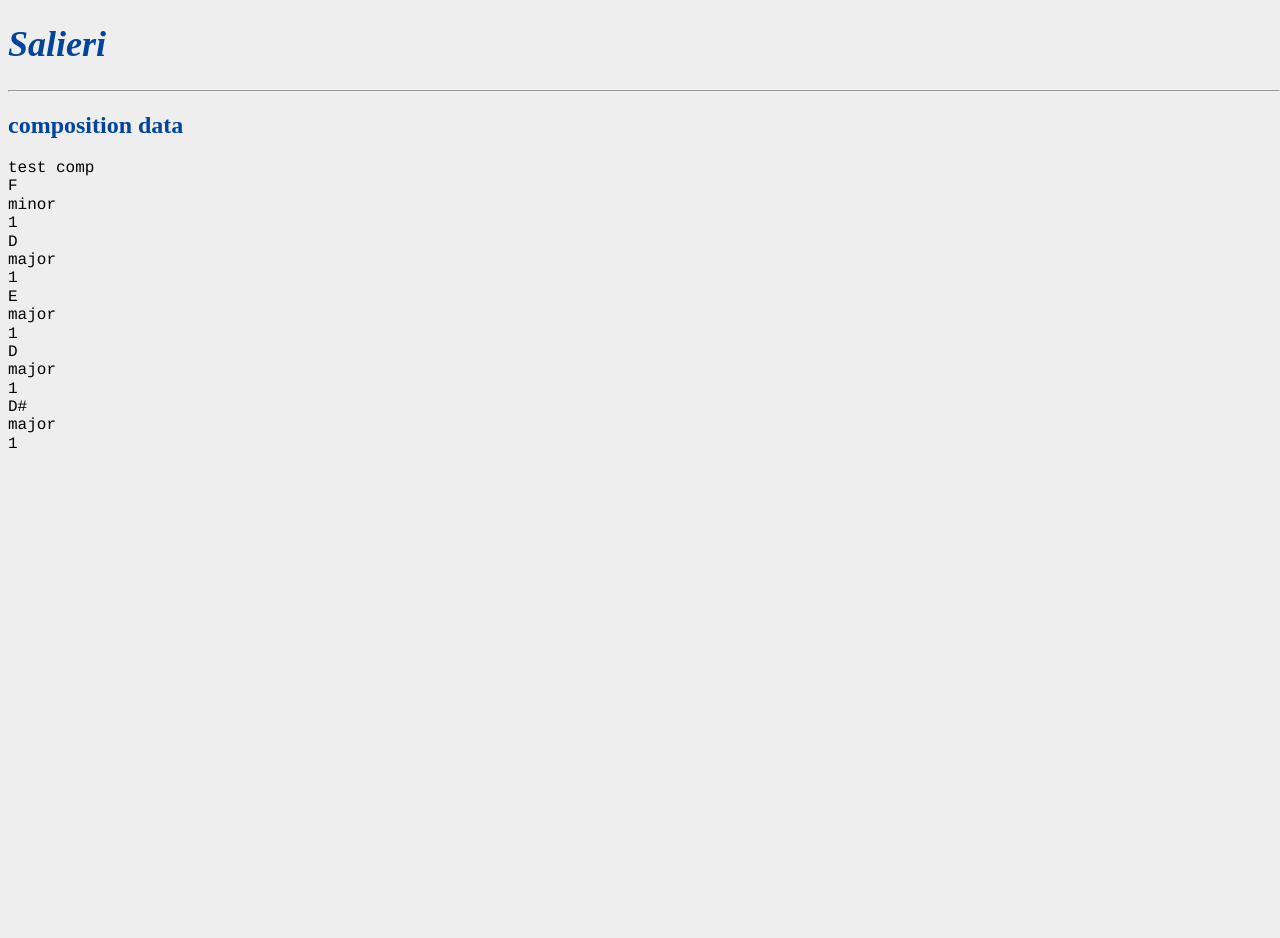
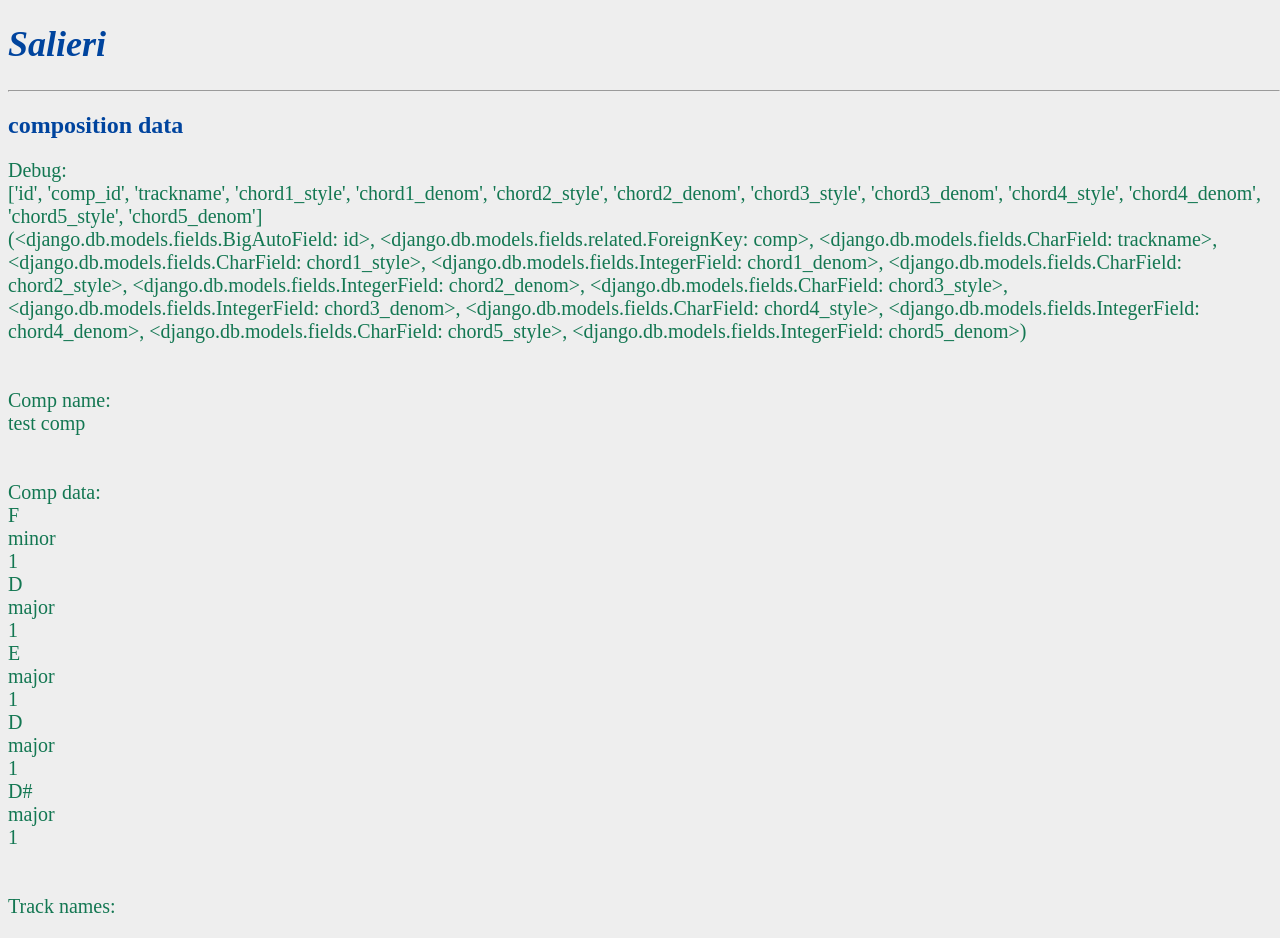
Before and after one commit to logandouglass/salieri-midi, a Django app: page /generation/magic/1 in a window 1280 px wide. Before the commit the page ends 448 px from the top, so only its background shows below. Run offline with Django 4.2, Linux system fonts and the light colour scheme; data comes from the database, SQL or seed files in the repository; both versions use the stored data as it was after the commit.

Commit message:
semi-final commit

```diff
--- a/generation/templates/generation/datatest.html
+++ b/generation/templates/generation/datatest.html
@@ -12,10 +12,21 @@
     <H1 class="calisto dark-blue i f2"> Salieri </H1>
     <hr class = "bg-green">
     <H2 class = "calisto dark-blue f3"> composition data </H2>
-    <p class = courier class = "mt3">
+    <p class = "roboto f4 dark-green" class = "mt3">
+
+        Debug:<br>
+        {{data_test}} <br>
+        {{data_test_2}}<br>
+        <!-- {{type_test}} <br> -->
+        <!-- {{track_obj_length}} <br> -->
+        <br><br>
 
 
+        Comp name:<br>
         {{name_harvest}} <br>
+        <br><br>
+
+        Comp data:<br>
         {{chord1_tonic_harvest}} <br>
         {{chord1_quality_harvest}} <br>
         {{chord1_bars_harvest}} <br>
@@ -35,6 +46,14 @@
         {{chord5_tonic_harvest}} <br>
         {{chord5_quality_harvest}} <br>
         {{chord5_bars_harvest}} <br>
+        <br><br>
+
+        Track names:<br>
+
+        {% for track in track_objs %}
+        {{track.trackname}}<br>
+        {% endfor %}
+
 
 
     </p>
--- a/generation/views.py
+++ b/generation/views.py
@@ -1,45 +1,75 @@
+## imports
+import pprint
+
 from django.shortcuts import render, redirect
 from django.http import HttpResponse, HttpRequest
 
 from userinput.models import Composition, Track
 from userinput.forms import ProgressionForm, TrackForm
+###===============================================================
 
-# Create your views here.
+
+## views
 def magic(request, id):
     """
-
     ==MASTER FUNCTION==
     Writes music as MIDI based on the user's commands
 
+    """
 
-    """
-    comp_data = Composition.objects.get(id=id)
-    name_harvest = comp_data.name
+    ### summon the comp and all the data
+    comp_obj = Composition.objects.get(id=id)
 
+    name_harvest = comp_obj.name
 
-    chord1_tonic_harvest = comp_data.chord1_tonic
-    chord1_quality_harvest = comp_data.chord1_quality
-    chord1_bars_harvest = comp_data.chord1_bars
+    chord1_tonic_harvest = comp_obj.chord1_tonic
+    chord1_quality_harvest = comp_obj.chord1_quality
+    chord1_bars_harvest = comp_obj.chord1_bars
 
-    chord2_tonic_harvest = comp_data.chord2_tonic
-    chord2_quality_harvest = comp_data.chord2_quality
-    chord2_bars_harvest = comp_data.chord2_bars
+    chord2_tonic_harvest = comp_obj.chord2_tonic
+    chord2_quality_harvest = comp_obj.chord2_quality
+    chord2_bars_harvest = comp_obj.chord2_bars
 
-    chord3_tonic_harvest = comp_data.chord3_tonic
-    chord3_quality_harvest = comp_data.chord3_quality
-    chord3_bars_harvest = comp_data.chord3_bars
+    chord3_tonic_harvest = comp_obj.chord3_tonic
+    chord3_quality_harvest = comp_obj.chord3_quality
+    chord3_bars_harvest = comp_obj.chord3_bars
 
-    chord4_tonic_harvest = comp_data.chord4_tonic
-    chord4_quality_harvest = comp_data.chord4_quality
-    chord4_bars_harvest = comp_data.chord4_bars
+    chord4_tonic_harvest = comp_obj.chord4_tonic
+    chord4_quality_harvest = comp_obj.chord4_quality
+    chord4_bars_harvest = comp_obj.chord4_bars
 
-    chord5_tonic_harvest = comp_data.chord5_tonic
-    chord5_quality_harvest = comp_data.chord5_quality
-    chord5_bars_harvest = comp_data.chord5_bars
+    chord5_tonic_harvest = comp_obj.chord5_tonic
+    chord5_quality_harvest = comp_obj.chord5_quality
+    chord5_bars_harvest = comp_obj.chord5_bars
+    ###=======================================================
 
+    ### summon the comp tracks, the len of their set, and the track model param list
+    all_tracks = Track.objects.all()
+    track_objs = all_tracks.filter(comp=comp_obj)
+    track_obj_length = len(track_objs)
+    track_params = list(Track.objects.values()[0].keys())
+    ###=======================================================
+
+    ### make the master dict list of track data
+    track_dict_list = []
+    # for i in track_obj_length:
+    #     new_dict = {}
+    #     for
+
+    ### debugging
+    type_test = f"{type(chord5_tonic_harvest)} + {chord5_tonic_harvest}"
+    data_test = track_params
+    data_test_2 = Track._meta.get_fields()
+    ###=========================================================
 
 
     context={
+
+        ### debugging
+        "type_test":type_test,
+        "data_test":data_test,
+        "data_test_2":data_test_2,
+        ###====================
 
         "name_harvest":name_harvest,
 
@@ -63,5 +93,29 @@
         "chord5_quality_harvest":chord5_quality_harvest,
         "chord5_bars_harvest":chord5_bars_harvest,
 
+        "track_objs":track_objs,
+        "track_obj_length":track_obj_length,
+
         }
+
+    ###########################
+
+
+    ###########################
+
     return render(request, "generation/datatest.html", context)
+
+    #########################################
+    # notes (ld)
+    #
+    #
+    #
+    #
+    #
+    #
+    #
+    ##
+
+    ###############################################
+    # scrap
+    # Track._meta.get_fields()
--- /dev/null
+++ b/misc.py
@@ -0,0 +1,3 @@
+twelve_tones= ["A", "A#/Bb", "B", "C", "C#/Db", "D", "D#/Eb", "E", "F", "F#/Gb", "G", "G#/Ab"]
+
+print(len(twelve_tones))
```
Also changed, not shown: db.sqlite3.
